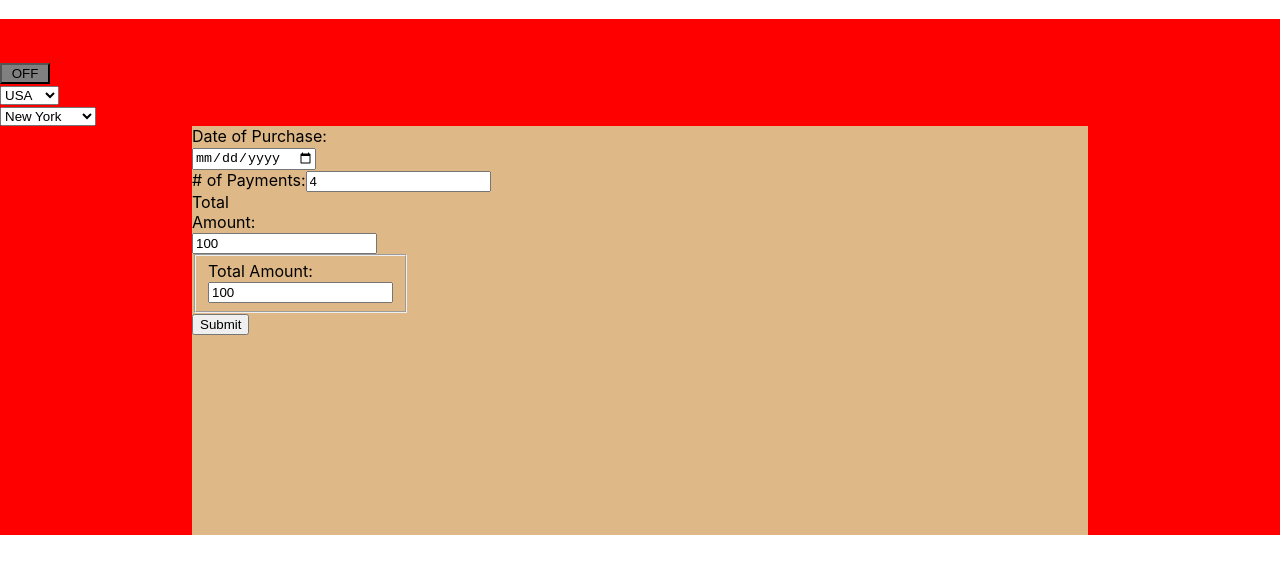
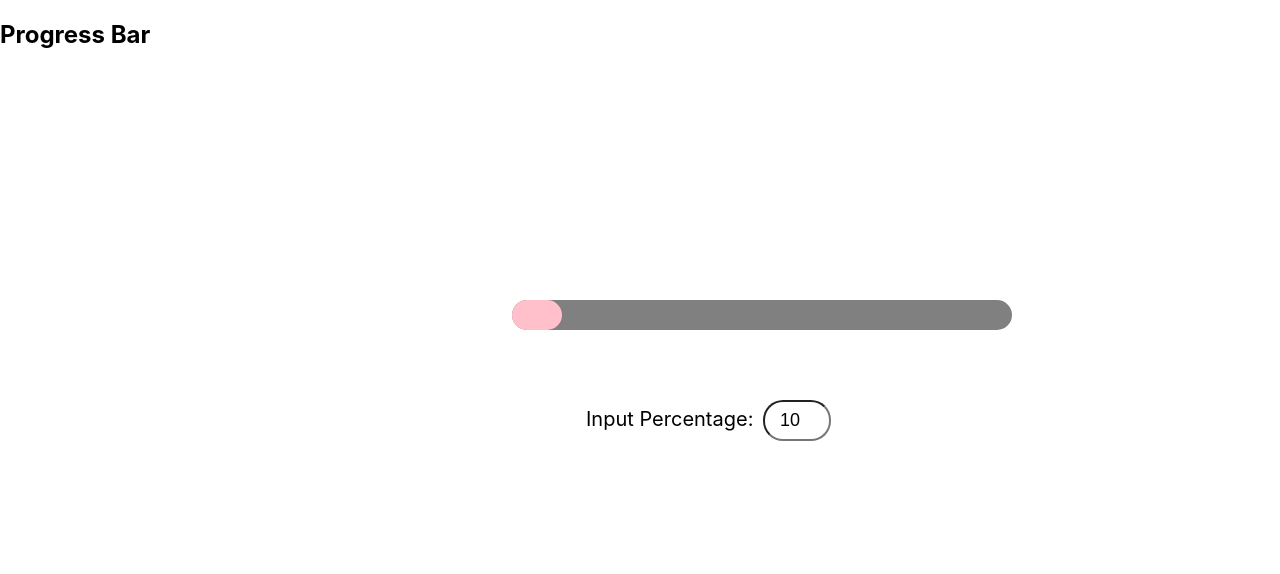
Before and after one commit to TrinitasAccounting/DataStructuresAndAlgorithms, a React (Create React App) app in the folder my-app/: page / in a window 1280 px wide. Shown: the top 574 px of the page. Built offline with nearby package versions, Linux system fonts and the light colour scheme.

Commit message:
functionality done and finishing up CSS now

```diff
--- a/my-app/src/App.js
+++ b/my-app/src/App.js
@@ -4,6 +4,7 @@ import TimerAndClicks from './TimerAndClicks';
 import PaymentDataForm from './PaymentCalculator.js/PaymentDateForm';
 import PaymentCards from './PaymentCalculator.js/PaymentCards';
 import ButtonComponent from './ButtonComponent';
+import ProgressBar from './ProgressBar.js/ProgressBar';
 
 import { useState } from 'react';
 
@@ -73,12 +74,12 @@ function App() {
   // Create two drop downs with the first selecting the country.And the second drop down updating to show the cities of the first dropdown.
 
   return (
-    <div className="App" style={{ backgroundColor: 'red' }}>
+    <div className="App" style={{ backgroundColor: 'white' }}>
       <header className="App-header">
 
       </header>
-      <ButtonComponent />
-      <div>
+      {/* <ButtonComponent /> */}
+      {/* <div>
         <select onChange={changeSelected}>
           {countriesLoop}
 
@@ -90,7 +91,7 @@ function App() {
           {filteredCitiesList}
 
         </select>
-      </div>
+      </div> */}
 
 
       {/* <div>
@@ -99,11 +100,16 @@ function App() {
       <div className='parent-payment-div' >
 
         <div>
-          <PaymentDataForm paymentValues={paymentValues} setPaymentValues={setPaymentValues} />
+          {/* <PaymentDataForm paymentValues={paymentValues} setPaymentValues={setPaymentValues} /> */}
         </div>
         <div>
-          <PaymentCards paymentValues={paymentValues} />
+          {/* <PaymentCards paymentValues={paymentValues} /> */}
         </div>
+      </div>
+
+      <div>
+        <ProgressBar />
+
       </div>
     </div>
   );
--- a/my-app/src/PaymentCalculator.js/PaymentCards.js
+++ b/my-app/src/PaymentCalculator.js/PaymentCards.js
@@ -47,6 +47,7 @@ function PaymentCards({ paymentValues }) {
 
     // _________________________________________________________________________
 
+    // console.log(newDate);
 
 
 
--- /dev/null
+++ b/my-app/src/ProgressBar.js/ProgressBar.css
@@ -0,0 +1,42 @@
+.progress-bar-back {
+    background-color: gray;
+    height: 30px;
+    width: 500px;
+    border-radius: 40px;
+    position: absolute;
+    top: 300px;
+    left: 40%;
+}
+
+.progress-bar-front {
+    background-color: pink;
+    height: 100%;
+    /* width: 50%; */
+    border-radius: 40px;
+}
+
+/* Outer div that contains the input box and the input box text to explain */
+.input-text-div {
+    position: absolute;
+    top: 400px;
+    left: 45%;
+
+}
+
+/* Text beside the input box */
+.text-input-percentage {
+    padding: 10px;
+    font-size: 20px;
+}
+
+/* The actual input box for the percentage */
+.input-box {
+    height: 35px;
+    width: 60px;
+    border-radius: 20px;
+    text-align: center;
+    font-size: 18px;
+}
+
+/* The text above the progress bar */
+.text-progress-large {}
--- /dev/null
+++ b/my-app/src/ProgressBar.js/ProgressBar.js
@@ -0,0 +1,73 @@
+
+import '../ProgressBar.js/ProgressBar.css';
+
+import { useState } from "react";
+
+
+function ProgressBar() {
+
+    //initalize state for the progress percentage
+    const [progress, setProgress] = useState({
+        value: 10,
+        fullWidth: 500
+    })
+
+    // handle input changes
+    function handleChange(event) {
+        event.preventDefault()
+        let newProgress = { ...progress, [event.target.name]: event.target.value }
+
+        if (event.target.value > 100) {
+            alert('Please enter a number less than 100')
+        }
+        else {
+            setProgress(newProgress)
+        }
+
+    }
+
+    // let progressWidthCalculation = progress.fullWidth * (progress.value / 100);
+    let progressWidth = `'${progress.value}%'`
+
+
+
+    console.log(progressWidth)
+
+
+    // let divFrontStyle = {
+    //     backgroundColor: colorChoice,
+    //     position: "absolute",
+    //     top: '300px',
+    //     left: '500px',
+    //     height: '20px',
+    //     width: progressWidth,
+    //     borderRadius: '40px'
+    // }
+
+
+    // style={{ backgroundColor: "gray", position: "absolute", top: '300px', left: '500px', height: '20px', width: '500px', borderRadius: '40px' }}
+
+
+    return (
+        <>
+            <div className='progress-bar-div'>
+
+                <h2 className='text-progress-large'>Progress Bar</h2>
+                <div className='progress-bar-back' >
+
+                    <div className='progress-bar-front' style={{ width: progress.value + '%' }}></div>
+
+                </div>
+
+            </div>
+            <div className='input-text-div'>
+
+                <label name='value' className='text-input-percentage'>Input Percentage:</label>
+                <input value={progress.value} type='number' name='value' onChange={handleChange} className='input-box' />
+
+            </div>
+        </>
+    )
+}
+
+export default ProgressBar;
```
